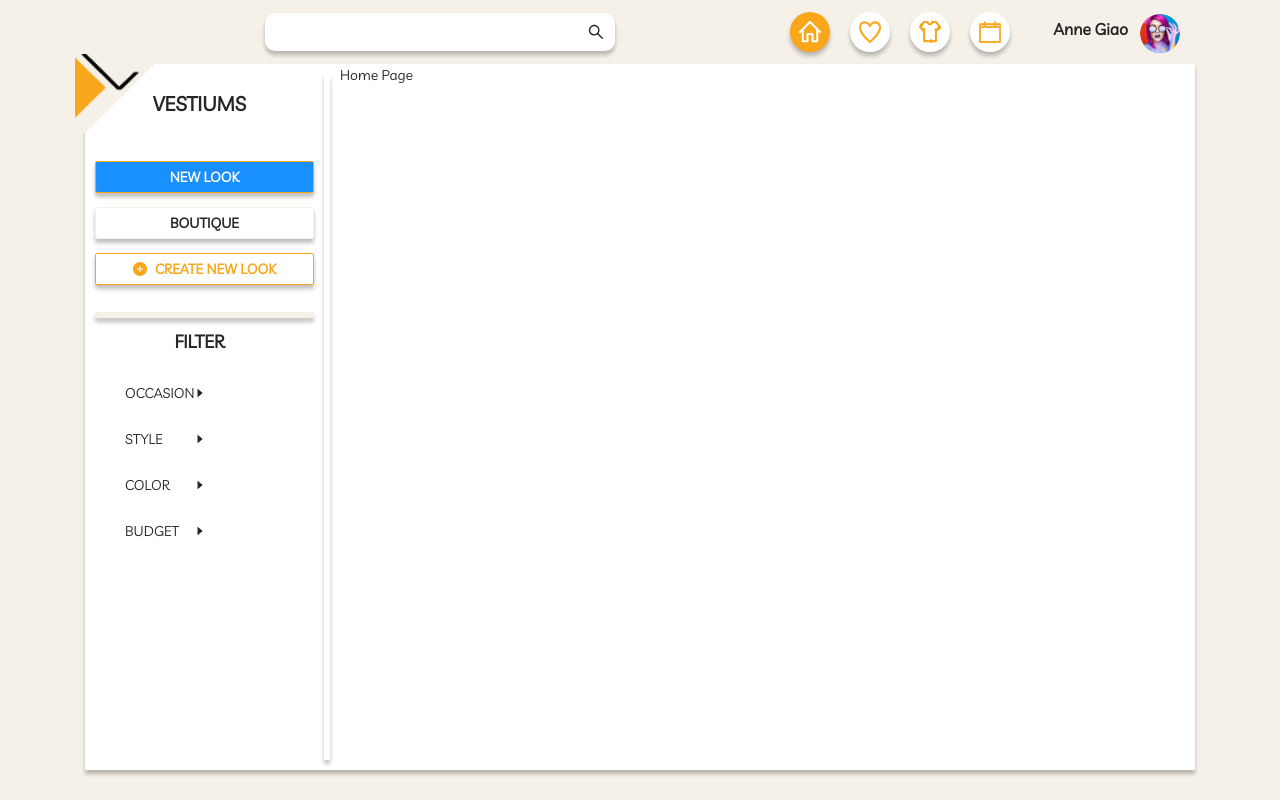
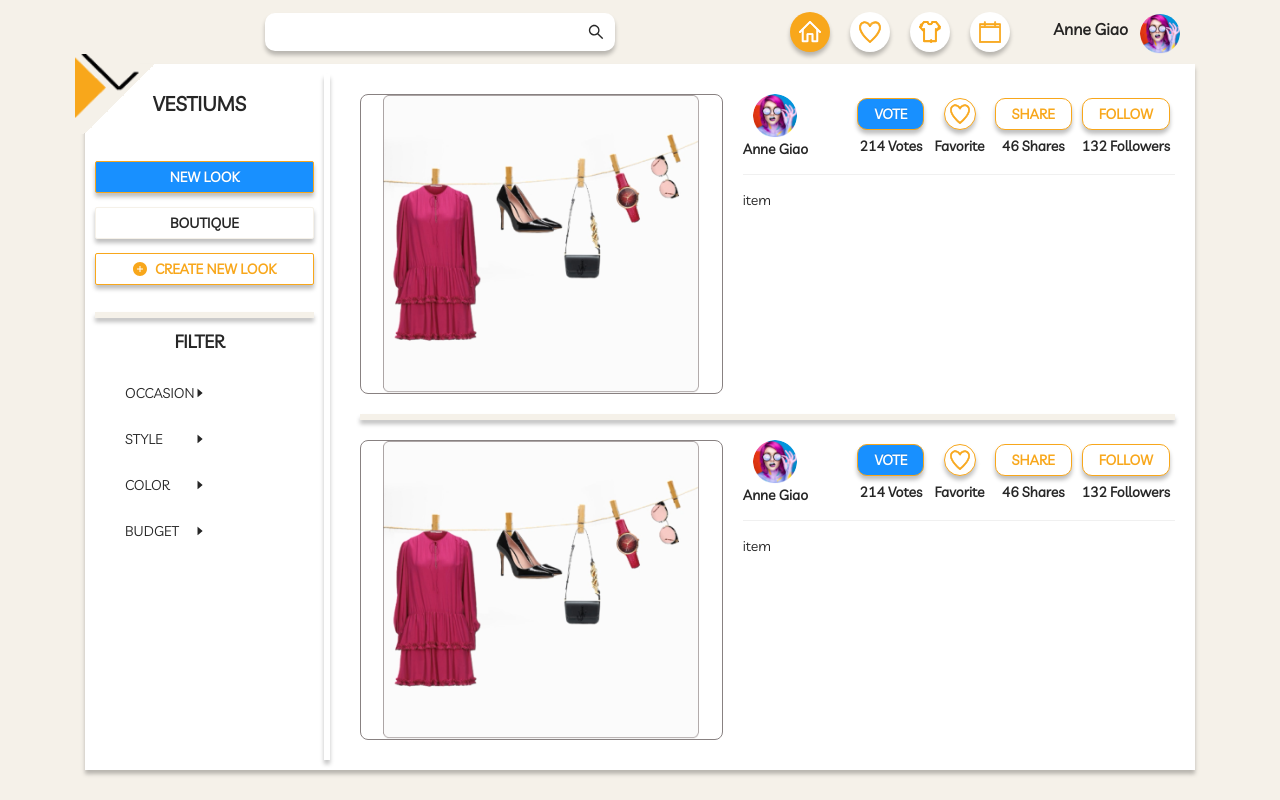
Before and after one commit to The-Phaq/vestium-web-app, a Next.js app: page / in a window 1280 px wide. Built offline with nearby package versions, Linux system fonts and the light colour scheme.

Commit message:
user section

```diff
--- /dev/null
+++ b/containers/HomePage/NewLookItem.js
@@ -0,0 +1,85 @@
+import React from 'react';
+import { Avatar, Col, Button, Divider } from 'antd';
+import Image from 'next/image';
+import {
+  HeartIcon,
+} from 'components/SVGIcon';
+import { UserOutlined } from '@ant-design/icons';
+import { NewLookItemWrapper } from './styles';
+
+const infos = [
+  {
+    id: 'votes',
+    shape: 'round',
+    text: 'VOTE',
+    value: data => `${data} Votes`,
+    isPrimary: true,
+  },
+  {
+    id: 'favorite',
+    shape: 'circle',
+    Icon: HeartIcon,
+    value: () => 'Favorite',
+  },
+  {
+    id: 'shares',
+    shape: 'round',
+    text: 'SHARE',
+    value: data => `${data} Shares`,
+  },
+  {
+    id: 'followers',
+    shape: 'round',
+    text: 'FOLLOW',
+    value: data => `${data} Followers`,
+  },
+]
+
+const NewLookItem = ({ newLook }) => {
+  const { img, user, name, tags } = newLook || {};
+  return (
+    <NewLookItemWrapper gutter={[20, 20]}>
+      <Col md={11} sm={24} xs={24}>
+        <div className="img-wrapper">
+          <Image layout="fill" src={img} objectFit="contain" />
+        </div>
+      </Col>
+      <Col md={13} sm={24} xs={24}>
+        <div className="info-section">
+          <div className="user-section">
+            <div className="user">
+              <Avatar src={user?.avatar} icon={<UserOutlined />} size={44} />
+              <div className="name">
+                {user?.name}
+              </div>
+            </div>
+            <div className="info">
+              {infos.map(info => (
+                <div className="info-button" key={info?.id}>
+                  <Button
+                    shape={info?.shape}
+                    {...info?.isPrimary && {
+                      type: 'primary',
+                    }}
+                    {...info?.Icon && {
+                      icon: <info.Icon />,
+                    }}
+                  >
+                    {info?.text || ''}
+                  </Button>
+                  <div className="info-value">
+                    {info?.value(newLook?.[info?.id])}
+                  </div>
+                </div>
+              ))}
+            </div>
+          </div>
+          <Divider />
+          <div className="item-section">item</div>
+        </div>
+      </Col>
+    </NewLookItemWrapper>
+  )
+}
+
+export default NewLookItem;
--- a/containers/HomePage/index.js
+++ b/containers/HomePage/index.js
@@ -1,12 +1,80 @@
-import React from 'react';
+import React, { Fragment } from 'react';
 import SecurityLayout from 'layouts/Security';
+import Divider from 'components/Divider';
+import NewLookItem from './NewLookItem';
 import HomeWrapper from './styles';
+
+const newLooks = [
+  {
+    id: 1,
+    img: '/images/newLook.png',
+    user: {
+      name: 'Anne Giao',
+      avatar: '/images/avatar.png',
+    },
+    votes: 214,
+    shares: 46,
+    followers: 132,
+    name: 'Back Magic',
+    tags: ['office', 'everyDay', 'casual', 'sporty', 'black', 'spring', 'summer', 'medium'],
+    items: [
+      {
+        id: 1,
+        name: 'Dress',
+        brandName: 'Gucci',
+        price: 39.99,
+      },
+      {
+        id: 2,
+        name: 'Heels',
+        brandName: 'Gucci',
+        price: 39.99,
+      },
+      {
+        id: 3,
+        name: 'Purse',
+        brandName: 'Gucci',
+        price: 39.99,
+      },
+      {
+        id: 4,
+        name: 'Watch',
+        brandName: 'Gucci',
+        price: 39.99,
+      },
+      {
+        id: 5,
+        name: 'Glass',
+        brandName: 'Gucci',
+        price: 39.99,
+      },
+    ],
+  },
+  {
+    id: 2,
+    img: '/images/newLook.png',
+    user: {
+      name: 'Anne Giao',
+      avatar: '/images/avatar.png',
+    },
+    votes: 214,
+    shares: 46,
+    followers: 132,
+    name: 'Back Magic',
+    tags: ['office', 'everyDay', 'casual', 'sporty', 'black', 'spring', 'summer', 'medium'],
+  },
+]
 
 const HomePage = () => {
   return (
     <SecurityLayout>
       <HomeWrapper>
-        Home Page
+        {newLooks.map((newLook, index) => (
+          <Fragment key={newLook.id}>
+            <NewLookItem newLook={newLook} />
+            {index + 1 < newLooks.length && <Divider className="divider" />}
+          </Fragment>
+        ))}
       </HomeWrapper>
     </SecurityLayout>
   )
--- a/containers/HomePage/styles.js
+++ b/containers/HomePage/styles.js
@@ -1,3 +1,100 @@
 import styled from 'styled-components';
+import { Row } from 'antd';
 
-export default styled.div``;
+export default styled.div`
+  padding: 20px;
+
+  .divider {
+    padding-left: 0;
+    padding-right: 0;
+  }
+`;
+
+export const NewLookItemWrapper = styled(Row)`
+  margin-top: 10px;
+  margin-bottom: 10px;
+
+  .img-wrapper {
+    border-radius: 8px;
+    border: 1px solid #888181;
+    width: 100%;
+    min-height: 300px;
+    overflow: hidden;
+    position: relative;
+  }
+
+  .info-section {
+    width: 100%;
+    height: 100%;
+
+    .ant-divider-horizontal {
+      margin: 14px 0;
+    }
+
+    .user-section {
+      display: flex;
+      align-items: center;
+      justify-content: space-between;
+
+      .info {
+        display: flex;
+        align-items: center;
+
+        .info-button {
+          display: flex;
+          flex-direction: column;
+          align-items: center;
+
+          .ant-btn {
+            border-radius: 10px;
+            border-color: ${({ theme }) => theme.palette.primary};
+            box-shadow: 0px 4px 4px rgba(0, 0, 0, 0.25);
+            color: ${({  theme }) => theme.palette.primary};
+
+            img {
+              width: 20px !important;
+              min-width: 20px !important;
+              height: 20px !important;
+            }
+
+            span {
+              font-weight: 600;
+            }
+          }
+
+          .ant-btn-circle {
+            border-radius: 50%;
+          }
+
+          .ant-btn-primary {
+            color: #fff;
+          }
+
+          .info-value {
+            margin-top: 5px;
+            font-weight: 600;
+          }
+        }
+
+        & > div {
+          margin-right: 5px;
+          margin-left: 5px;
+        }
+      }
+
+      .user {
+        display: flex;
+        flex-direction: column;
+        align-items: center;
+
+        .name {
+          font-weight: bold;
+        }
+      }
+    }
+
+    & > * {
+      width: 100%;
+    }
+  }
+`;
--- a/pages/_app.js
+++ b/pages/_app.js
@@ -12,6 +12,10 @@ const MyApp = ({ Component, pageProps }) => {
         <title>Vestium</title>
         <meta name="description" content="Vestium web" />
         <link rel="icon" href="/favicon.ico" />
+        <link
+          href="https://fonts.googleapis.com/css?family=Livvic&display=optional"
+          rel="stylesheet"
+        />
       </Head>
       <Provider store={store}>
         <ThemeProvider theme={theme}>
--- a/pages/_document.js
+++ b/pages/_document.js
@@ -1,4 +1,4 @@
-import Document, { Html, Head, Main, NextScript } from 'next/document'
+import Document from 'next/document'
 import { ServerStyleSheet } from "styled-components";
 
 export default class MyDocument extends Document {
@@ -27,21 +27,4 @@ export default class MyDocument extends Document {
       sheet.seal();
     }
   }
-
-  render() {
-    return (
-      <Html>
-        <Head>
-          <link
-            href="https://fonts.googleapis.com/css?family=Livvic&display=optional"
-            rel="stylesheet"
-          />
-        </Head>
-        <body>
-          <Main />
-          <NextScript />
-        </body>
-      </Html>
-    )
-  }
 }
```
Also changed, not shown: public/images/newLook.png (added).
